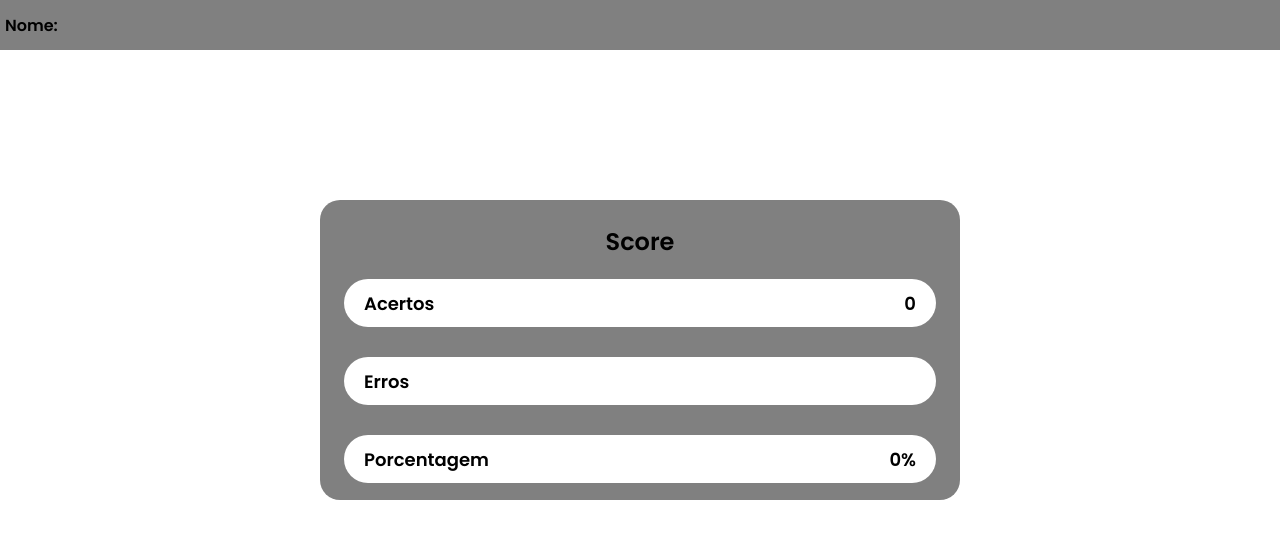
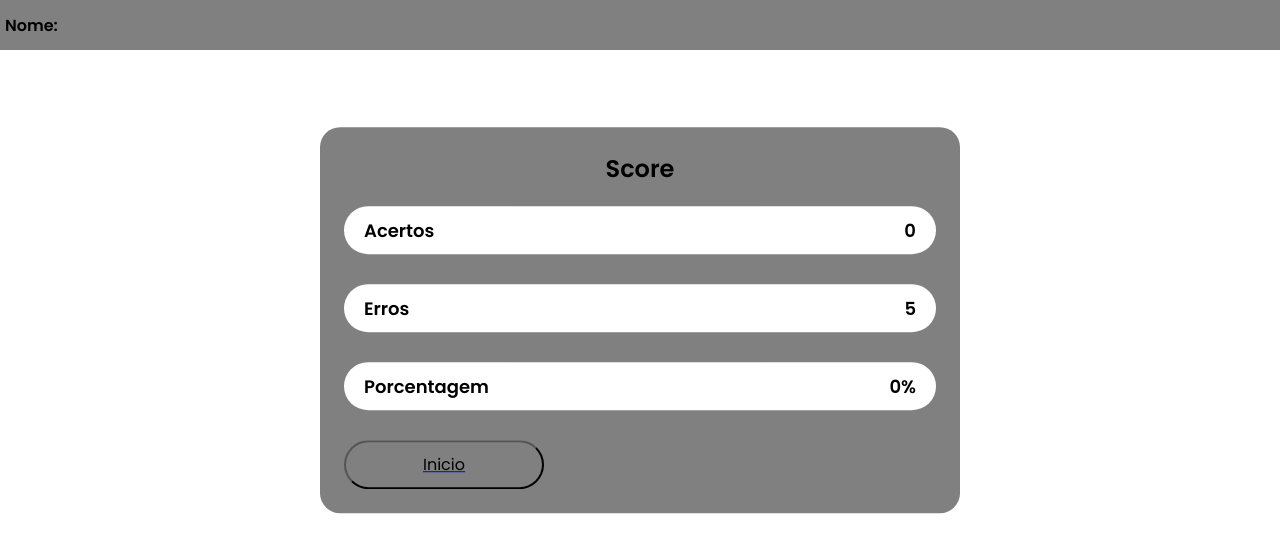
Before and after one commit to Douglaslima93/Desafio-front-end, a React (Vite) app: page /score in a window 1280 px wide. Shown: the top 552 px of the page. Built offline with nearby package versions, Linux system fonts and the light colour scheme.

Commit message:
Conteudo pasta score

```diff
--- a/src/contexts/userNameContext.jsx
+++ b/src/contexts/userNameContext.jsx
@@ -6,7 +6,6 @@ export const UserNameContext = createContext({});
 export function UserNameProvider({children}) {
     const [name, setName] = useState('')
     const [acertos, setAcertos] = useState(0)
-    //const [erros, setErros] = useState()
 
     function handleSetname(name) {
         setName(name)
--- a/src/pages/Score.css
+++ b/src/pages/Score.css
@@ -5,11 +5,11 @@
         gap: 20px;
         width: 50%;
         max-width: 1250px;
-        height: 300px;
+        height: 50%;
         background-color: gray;
         padding: 1.5rem;
         margin: auto;
-        transform: translate(0, 50%);
+        transform: translate(0, 20%);
         border-radius: 20px;
 }
 
@@ -37,3 +37,15 @@
     padding: 0 20px;
     font-weight: 600;
 }
+
+.botao-inicio {
+    width: 200px;
+    padding: 10px;
+    background-color: gray;
+    border-radius: 25px;
+    display: flex;
+    justify-content: center;
+    font-size: 16px;
+    text-decoration: none;
+    cursor: pointer;
+}
--- a/src/pages/Score.jsx
+++ b/src/pages/Score.jsx
@@ -5,7 +5,8 @@ import NavBar from "../components/NavBar";
 import { Link } from "react-router-dom";
 
 const Score = () => {
-    const {acertos, name, erros} = useContext(UserNameContext)
+    const {acertos, name} = useContext(UserNameContext)
+    let totalPerguntas = 5
     return (
 
         <section>
@@ -15,11 +16,13 @@ const Score = () => {
 
             <div className="card-score">
             <p> Acertos <span>{acertos}</span></p>
-            <p>Erros <span>{erros}</span></p>
+            <p>Erros <span>{totalPerguntas - acertos}</span></p>
             <p>Porcentagem  <span>{(acertos * 1)*20 }%</span></p>
+            <Link to={'/'}><button className="botao-inicio">Inicio</button></Link>
             </div>
 
         </div>
+
         </section>
     )
 }
```
